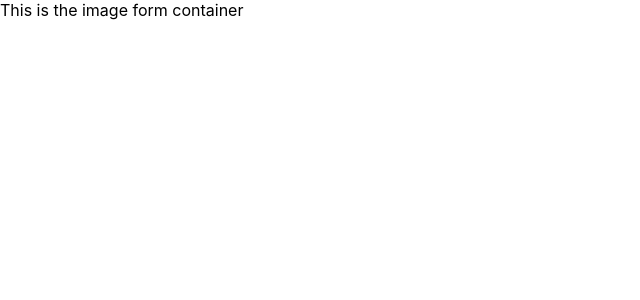
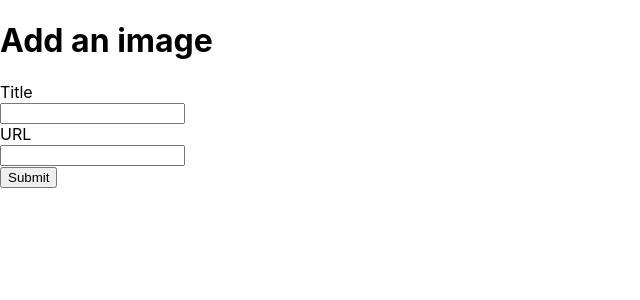
Before and after one commit to AllanRaf/instaimage-client, a React (Create React App) app: page /Image in a window 1280 px wide. Shown: the top 300 px of the page, without its empty margins (0-640 px from the left). Built offline with nearby package versions, Linux system fonts and the light colour scheme.

Commit message:
add basic image creation form

```diff
--- /dev/null
+++ b/src/components/ImageForm/ImageForm.js
@@ -0,0 +1,18 @@
+import React from 'react'
+
+export default function ImageForm(props) {
+
+        return(<form >
+            <h1>Add an image</h1>
+            <label>Title</label>
+            <br />
+            <input type="text" onChange={props.onChange}/>
+            <br />
+            <label>URL</label>
+            <br />
+            <input onChange = {props.onChange} name="url" value={props.values.url}/>
+              <br />
+             <button type = "submit">Submit</button>
+        </form>)
+
+}
--- a/src/components/ImageForm/ImageFormContainer.js
+++ b/src/components/ImageForm/ImageFormContainer.js
@@ -1,10 +1,25 @@
 import React, { Component } from 'react'
+import ImageForm from './ImageForm'
 
 export default class ImageFormContainer extends Component {
+
+    state = {
+        title: '',
+        url: ''
+      }
+
+    onChange = (event) => {
+        console.log("ONCHANGE")
+        this.setState({
+          [event.target.name]: event.target.value
+        })
+      }
     render() {
         return (
             <div>
-                This is the image form container
+                <ImageForm onChange={this.onChange}
+                 values={this.state}
+                />
             </div>
         )
     }
```
